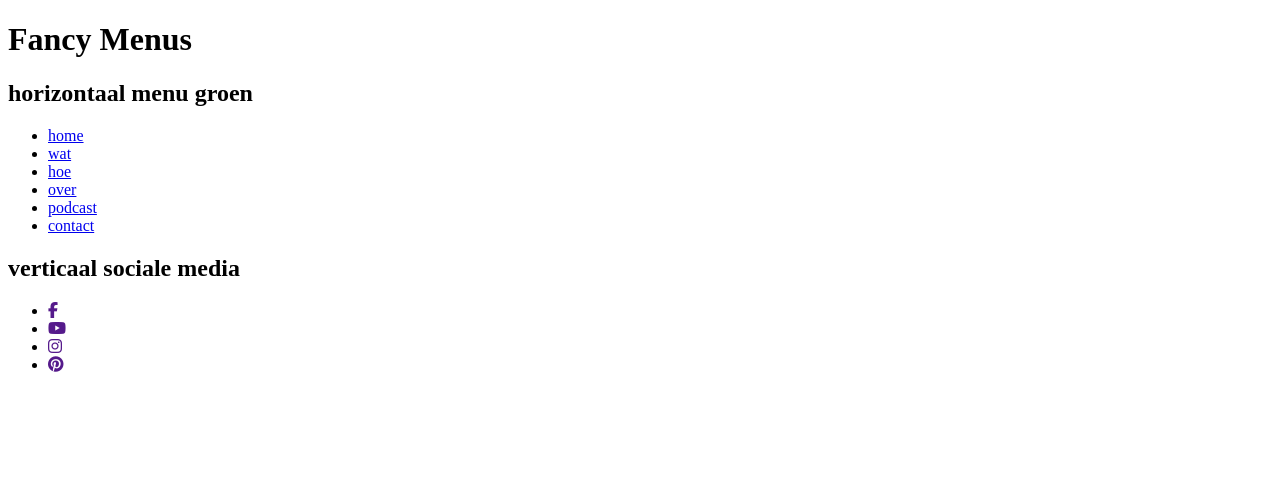
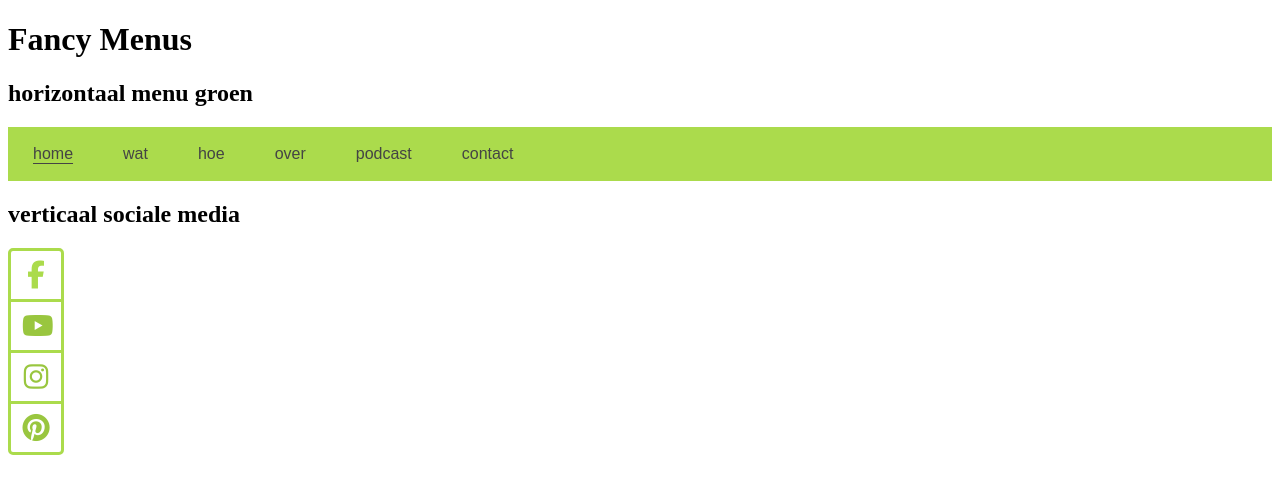
Before and after one commit to florencasllani/WDF-FlorencAsllani-2526, a website: page 05.CSSSyntax/CssMenus/index.html in a window 1280 px wide. Drawn offline with Linux system fonts and the light colour scheme.

Commit message:
css buttons beter gemaakt
de Fav button was niet gecentreerd, en ik had eerst een padding gebruikt, nadat ik de opgave teruglas zag ik dat het niet nodig was, en begreep ik waarom mijn width en height en line-height niet dezelfde waarde hadden, terwijl

```diff
--- /dev/null
+++ b/05.CSSSyntax/CssMenus/Css/style.css
@@ -0,0 +1,77 @@
+#menu-hor-green {
+    background-color: #abdb4c;
+    font-family: Arial, sans-serif;
+    list-style: none;
+    padding: 10px;
+    display: flex;
+    gap: 20px;
+}
+
+#menu-hor-green li a {
+    color: #444;
+    display: block;
+    padding: 8px 15px;
+    text-decoration: none;
+    text-underline-offset: 4px;
+}
+
+#menu-hor-green li a:hover {
+    text-decoration: underline;
+    color: #444;
+    transition: 0.5s;
+}
+
+#menu-hor-green li a:active {
+    text-decoration: underline;
+    color: #444;
+}
+
+#menu-hor-green li.active a {
+    text-decoration: underline;
+    color: #444;
+}
+
+#menu-social-vert {
+    border: 3px solid #abdb4c;
+    border-radius: 5px;
+    list-style: none;
+    padding: 0;
+    width: 50px;
+}
+
+#menu-social-vert li {
+    border-top: 3px solid #abdb4c;
+}
+
+#menu-social-vert li:first-child {
+    border-top: none;
+}
+
+#menu-social-vert a {
+    text-decoration: none;
+    display: block;
+    padding: 10px;
+    text-align: center;
+}
+
+#menu-social-vert span {
+    color: #99c63f;
+    display: inline-block;
+    font-size: 28px;
+    line-height: 1;
+    height: 28px;
+    width: 28px;
+}
+
+#menu-social-vert span:hover {
+    color: #abdb4c;
+    transition: 0.5s;
+}
+
+#menu-social-vert span:active {
+    color: #abdb4c;
+}
+
+#menu-social-vert li.active span {
+    color: #abdb4c;
+}
--- a/05.CSSSyntax/CssMenus/index.html
+++ b/05.CSSSyntax/CssMenus/index.html
@@ -6,6 +6,7 @@
    <meta name="viewport" content="width=device-width, initial-scale=1.0">
    <title>CSS Menus</title>
    <link rel="stylesheet" href="https://cdnjs.cloudflare.com/ajax/libs/font-awesome/6.6.0/css/all.min.css">
+   <link rel="stylesheet" href="css/style.css">
 </head>
 
 <body>
```
Also changed, not shown: 05.CSSSyntax/CssButtons/Css/style.css (+28 -8 lines).
